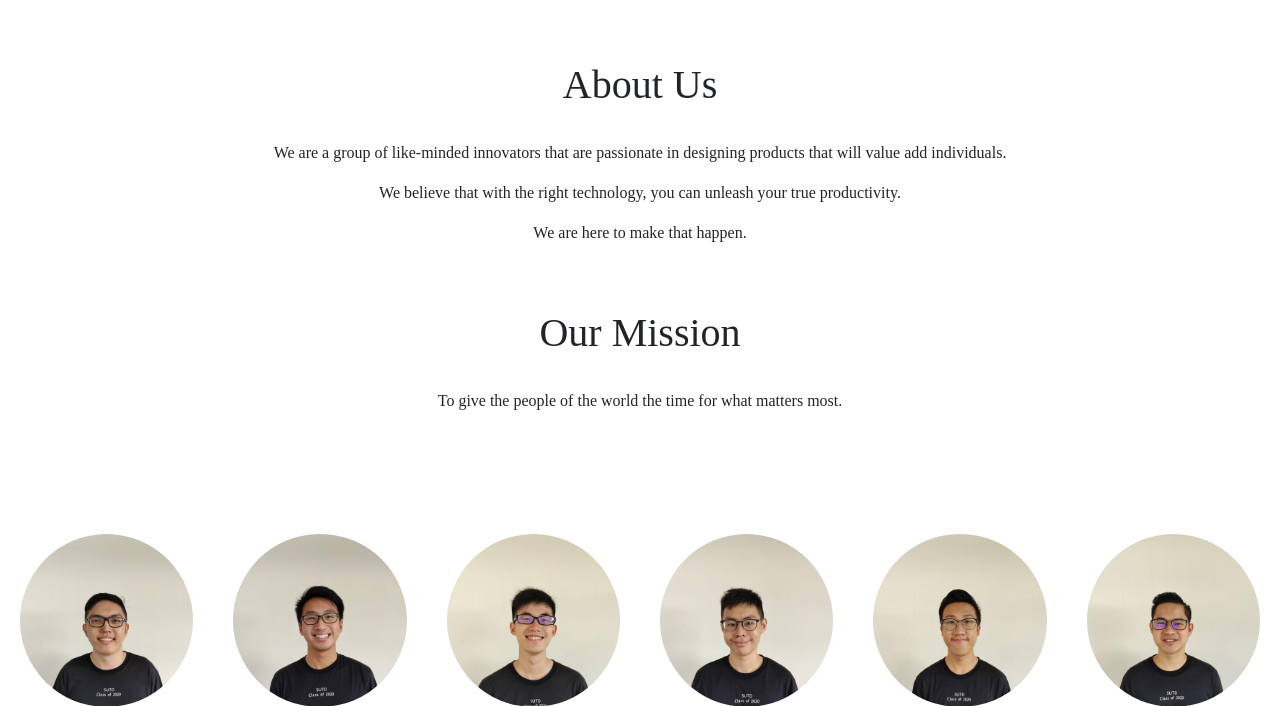
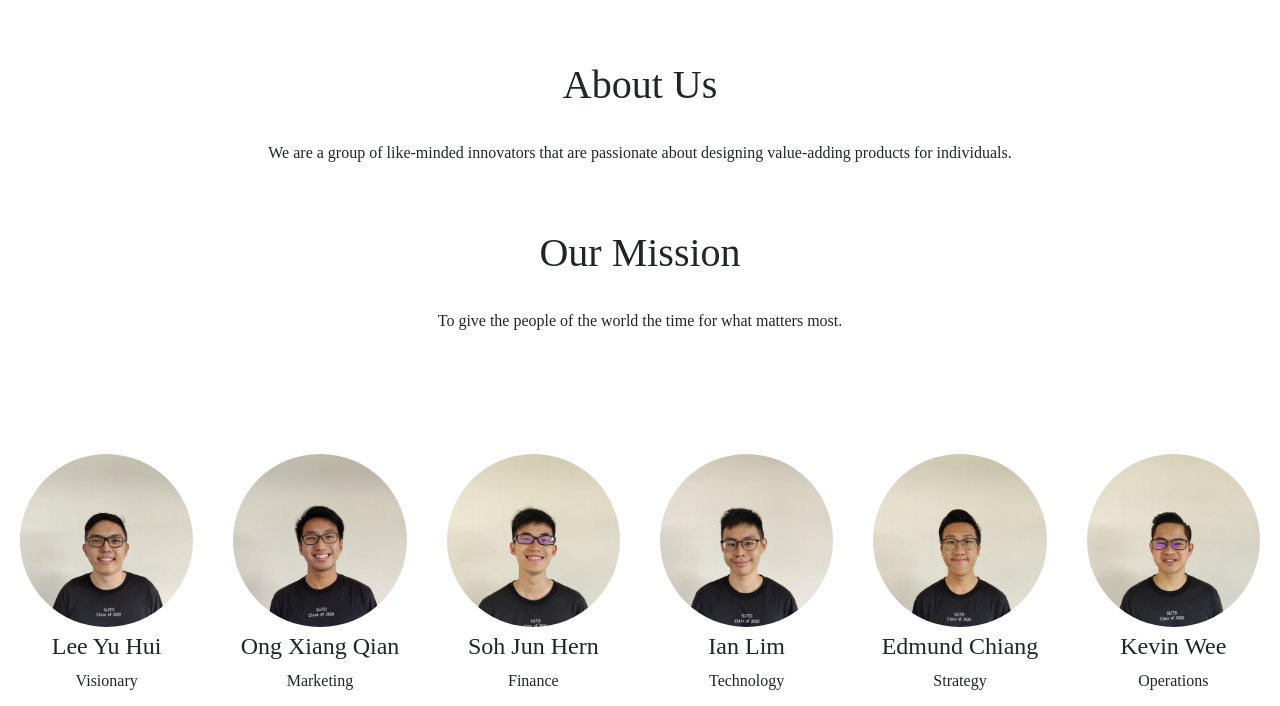
Before and after one commit to Oxiang/now.github.io, a plain HTML site: page about.html in a window 1280 px wide. Shown: the part 79-785 px from the top of the page. Drawn offline with nearby package versions, Linux system fonts and the light colour scheme.

Commit message:
about
as

```diff
--- a/about.html
+++ b/about.html
@@ -50,9 +50,7 @@
 	<!-- about webpage -->
 	<div class="about-webpage product-container container-fluid text-center about-us" style="padding: 140px 0;">
 		<h1>About Us</h1>
-		<p><br>We are a group of like-minded innovators that are passionate in designing products that will value add individuals.</p>
-		<p>We believe that with the right technology, you can unleash your true productivity.</p>
-		<p>We are here to make that happen.</p>
+		<p><br>We are a group of like-minded innovators that are passionate about designing value-adding products for individuals.</p>
 		<h1><br>Our Mission</h1>
 		<p><br>To give the people of the world the time for what matters most.<br></p>
 
@@ -111,9 +109,7 @@
 	<!-- about mobile -->
 	<div class="about-mobile product-container container-fluid text-center about-us">
 		<h1>About Us</h1>
-		<p><br>We are a group of like-minded innovators that are passionate in designing products that will value add individuals.</p>
-		<p>We believe that with the right technology, you can unleash your true productivity.</p>
-		<p>We are here to make that happen.</p>
+		<p><br>We are a group of like-minded innovators that are passionate about designing value-adding products for individuals.</p>
 		<h1><br>Our Mission</h1>
 		<p><br>To give the people of the world</p>
 		<p>the time for what matters most.</p>
```
